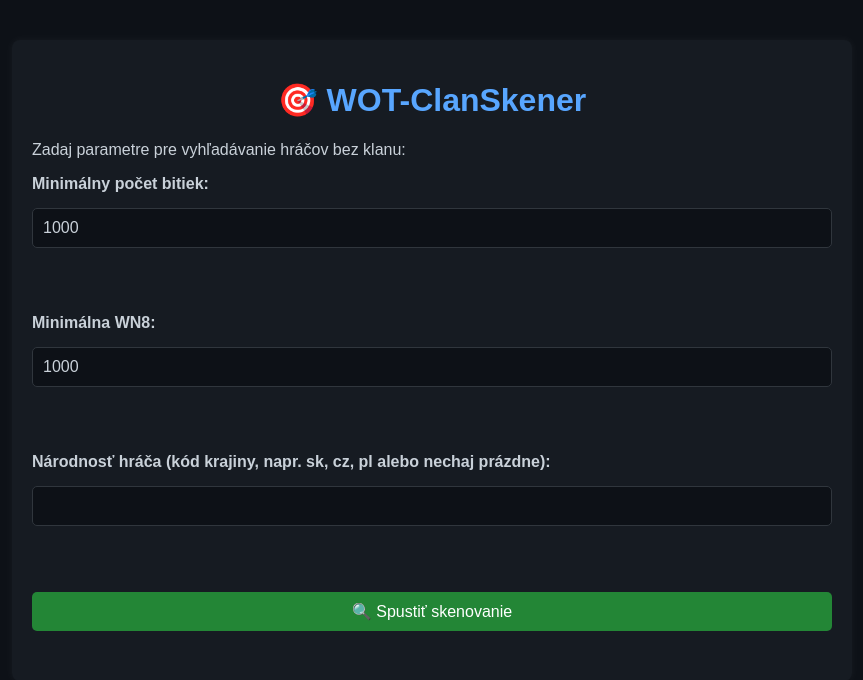
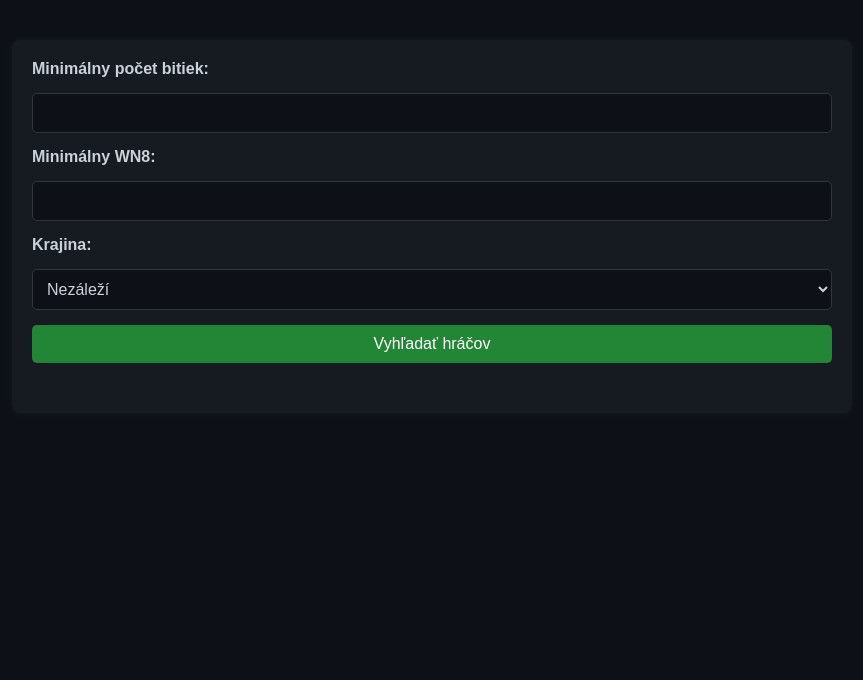
Before and after one commit to H4DrOiD/WOT-ClanSkener, a Python web app: template templates/index.html in a window 1280 px wide. Shown: the top 680 px of the page, without its empty margins (208-1071 px from the left). Run offline with Jinja, Linux system fonts and the light colour scheme; the template is opened without the code that fills it, so the values that code supplies are empty.

Commit message:
Update index.html

```diff
--- a/templates/index.html
+++ b/templates/index.html
@@ -1,19 +1,39 @@
+<!-- index.html -->
 {% extends "base.html" %}
+{% block content %}
+<div class="content">
+    <form method="post">
+        <label for="min_battles">Minimálny počet bitiek:</label>
+        <input type="number" id="min_battles" name="min_battles" required>
 
-{% block content %}
-<h1>🎯 WOT-ClanSkener</h1>
-<p>Zadaj parametre pre vyhľadávanie hráčov bez klanu:</p>
+        <label for="min_wn8">Minimálny WN8:</label>
+        <input type="number" id="min_wn8" name="min_wn8">
 
-<form method="POST">
-    <label for="min_battles">Minimálny počet bitiek:</label>
-    <input type="number" id="min_battles" name="min_battles" value="1000" required><br><br>
+        <label for="nation">Krajina:</label>
+        <select name="nation">
+            <option value="">Nezáleží</option>
+            <option value="sk">🇸🇰 Slovensko</option>
+            <option value="cz">🇨🇿 Česko</option>
+            <option value="us">🇺🇸 USA</option>
+        </select>
 
-    <label for="min_wn8">Minimálna WN8:</label>
-    <input type="number" id="min_wn8" name="min_wn8" value="1000" required><br><br>
+        <button type="submit">Vyhľadať hráčov</button>
+    </form>
 
-    <label for="country">Národnosť hráča (kód krajiny, napr. sk, cz, pl alebo nechaj prázdne):</label>
-    <input type="text" id="country" name="country"><br><br>
-
-    <button type="submit">🔍 Spustiť skenovanie</button>
-</form>
+    {% if results %}
+    <div class="results">
+        <h2>Výsledky skenovania</h2>
+        <div class="result-block">
+            {% for player in results %}
+            <div class="player-entry">
+                <p><strong>Nick:</strong> {{ player.nickname }}</p>
+                <p><strong>Bitky:</strong> {{ player.battles }}</p>
+                <p><strong>WN8:</strong> {{ player.wn8 }}</p>
+                <p><strong>Krajina:</strong> {{ player.nation|default("Nezistené") }}</p>
+            </div>
+            {% endfor %}
+        </div>
+    </div>
+    {% endif %}
+</div>
 {% endblock %}
```
